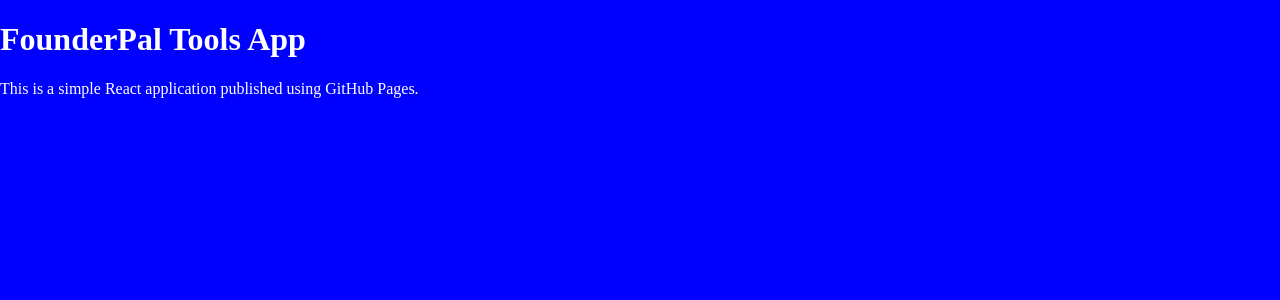
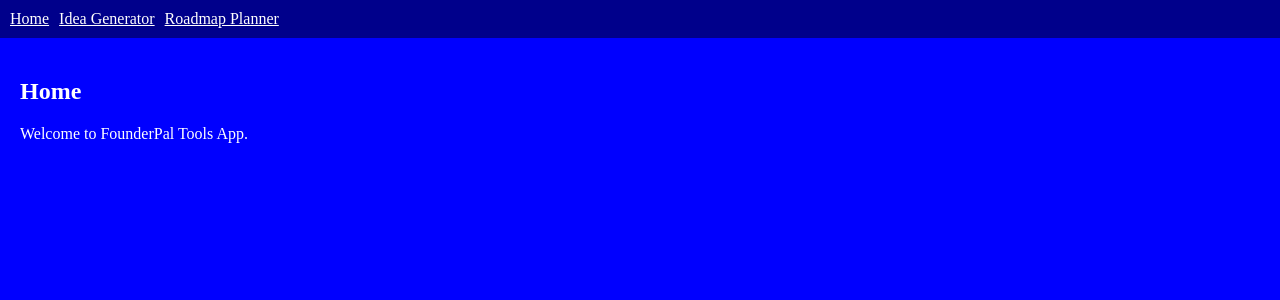
Before and after one commit to Sferaseti/idea, a React (Vite) app: page / in a window 1280 px wide. Shown: the top 300 px of the page. Built offline with nearby package versions, Linux system fonts and the light colour scheme.

Commit message:
Add routing and basic pages for FounderPal Tools: Home, Idea Generator, Roadmap Planner

```diff
--- /dev/null
+++ b/src/App.jsx
@@ -0,0 +1,26 @@
+import React from 'react';
+import { BrowserRouter as Router, Routes, Route, Link } from 'react-router-dom';
+import Home from './pages/Home';
+import IdeaGenerator from './pages/IdeaGenerator';
+import RoadmapPlanner from './pages/RoadmapPlanner';
+
+function App() {
+  return (
+    <Router>
+      <nav style={{ padding: '10px', backgroundColor: 'darkblue' }}>
+        <Link style={{ color: 'white', marginRight: '10px' }} to="/">Home</Link>
+        <Link style={{ color: 'white', marginRight: '10px' }} to="/idea-generator">Idea Generator</Link>
+        <Link style={{ color: 'white', marginRight: '10px' }} to="/roadmap-planner">Roadmap Planner</Link>
+      </nav>
+      <div style={{ padding: '20px' }}>
+        <Routes>
+          <Route path="/" element={<Home />} />
+          <Route path="/idea-generator" element={<IdeaGenerator />} />
+          <Route path="/roadmap-planner" element={<RoadmapPlanner />} />
+        </Routes>
+      </div>
+    </Router>
+  );
+}
+
+export default App;
--- a/src/main.jsx
+++ b/src/main.jsx
@@ -2,15 +2,8 @@ import React from 'react';
 import ReactDOM from 'react-dom/client';
 
 import './index.css';
+import App from './App';
 
-function App() {
-  return (
-    <div className="app">
-      <h1>FounderPal Tools App</h1>
-      <p>This is a simple React application published using GitHub Pages.</p>
-    </div>
-  );
-}
 
 const root = ReactDOM.createRoot(document.getElementById('root'));
 root.render(<App />);
--- /dev/null
+++ b/src/pages/Home.jsx
@@ -0,0 +1,10 @@
+import React from 'react';
+
+const Home = () => (
+  <div>
+    <h2>Home</h2>
+    <p>Welcome to FounderPal Tools App.</p>
+  </div>
+);
+
+export default Home;
--- /dev/null
+++ b/src/pages/IdeaGenerator.jsx
@@ -0,0 +1,10 @@
+import React from 'react';
+
+const IdeaGenerator = () => (
+  <div>
+    <h2>Idea Generator</h2>
+    <p>Here you can generate business ideas using the FounderPal tools.</p>
+  </div>
+);
+
+export default IdeaGenerator;
--- /dev/null
+++ b/src/pages/RoadmapPlanner.jsx
@@ -0,0 +1,10 @@
+import React from 'react';
+
+const RoadmapPlanner = () => (
+  <div>
+    <h2>Roadmap Planner</h2>
+    <p>Plan your startup journey with our interactive roadmap tool.</p>
+  </div>
+);
+
+export default RoadmapPlanner;
```
